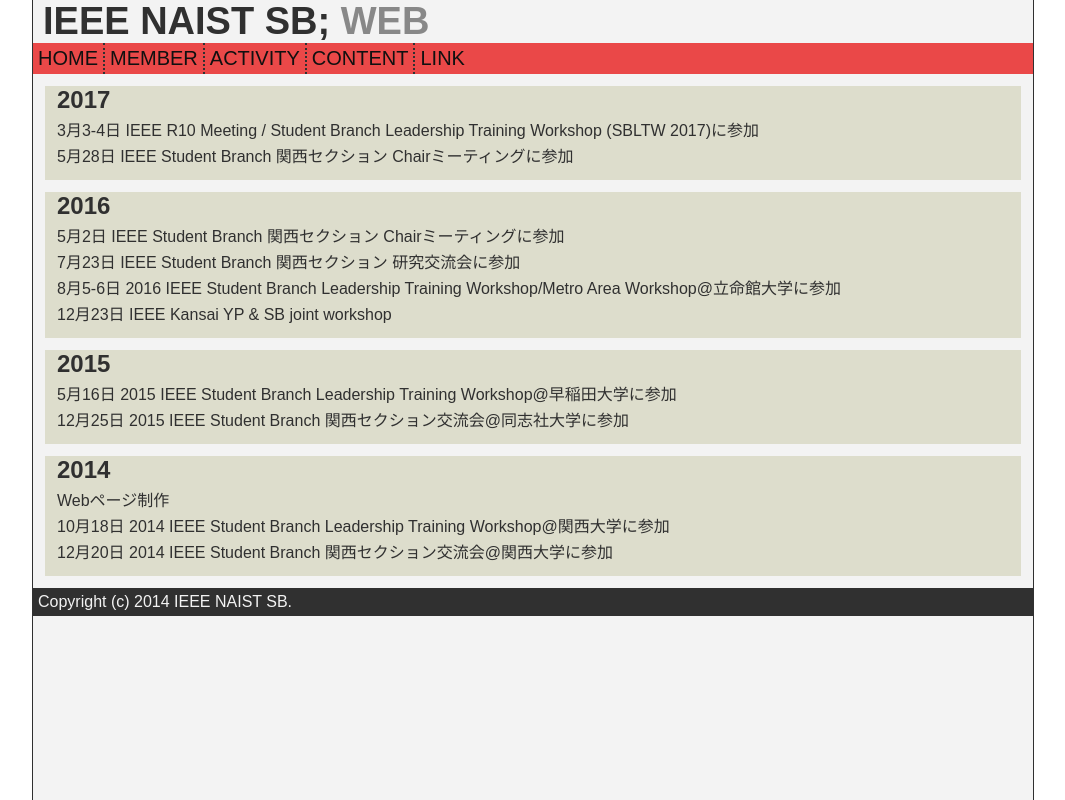
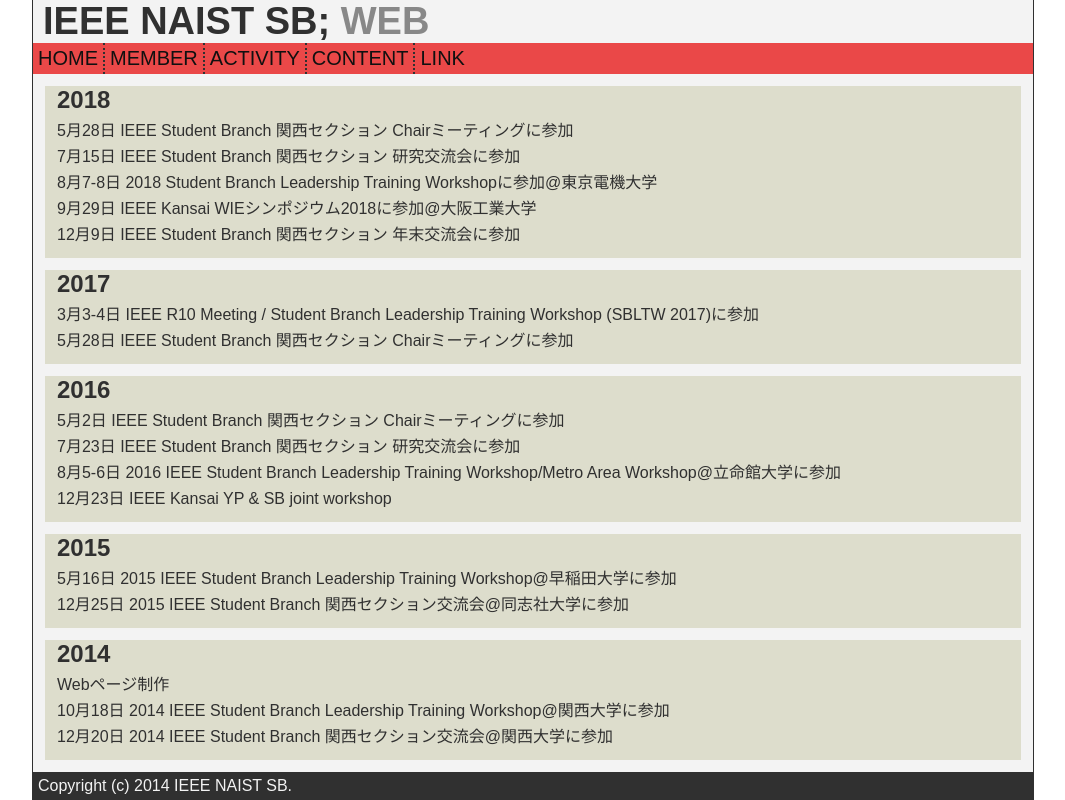
Before and after one commit to ieee-sb-naist/ieee-sb-naist.github.io, a plain HTML site: page activity.html in a window 1280 px wide. Shown: the whole page, without its empty margins (107-1172 px from the left). Drawn offline with Linux system fonts and the light colour scheme; a small style sheet from the web is missing.

Commit message:
update activity

```diff
--- a/activity.html
+++ b/activity.html
@@ -21,7 +21,14 @@
 				</ul>
 			</nav>
 		</header>
-
+		<article id="activity2018" class="page-content">
+			<header><h2>2018</h2></header>
+			<p>5月28日 IEEE Student Branch 関西セクション Chairミーティングに参加</p>
+			<p>7月15日 IEEE Student Branch 関西セクション 研究交流会に参加</p>
+			<p>8月7-8日 2018 Student Branch Leadership Training Workshopに参加@東京電機大学</p>
+			<p>9月29日 IEEE Kansai WIEシンポジウム2018に参加@大阪工業大学</p>
+			<p>12月9日 IEEE Student Branch 関西セクション 年末交流会に参加</p>
+		</article>
 		<article id="activity2017" class="page-content">
 			<header><h2>2017</h2></header>
 			<p>3月3-4日 IEEE R10 Meeting / Student Branch Leadership Training Workshop (SBLTW 2017)に参加</p>
```
Also changed, not shown: member.html (+3 -3 lines).
